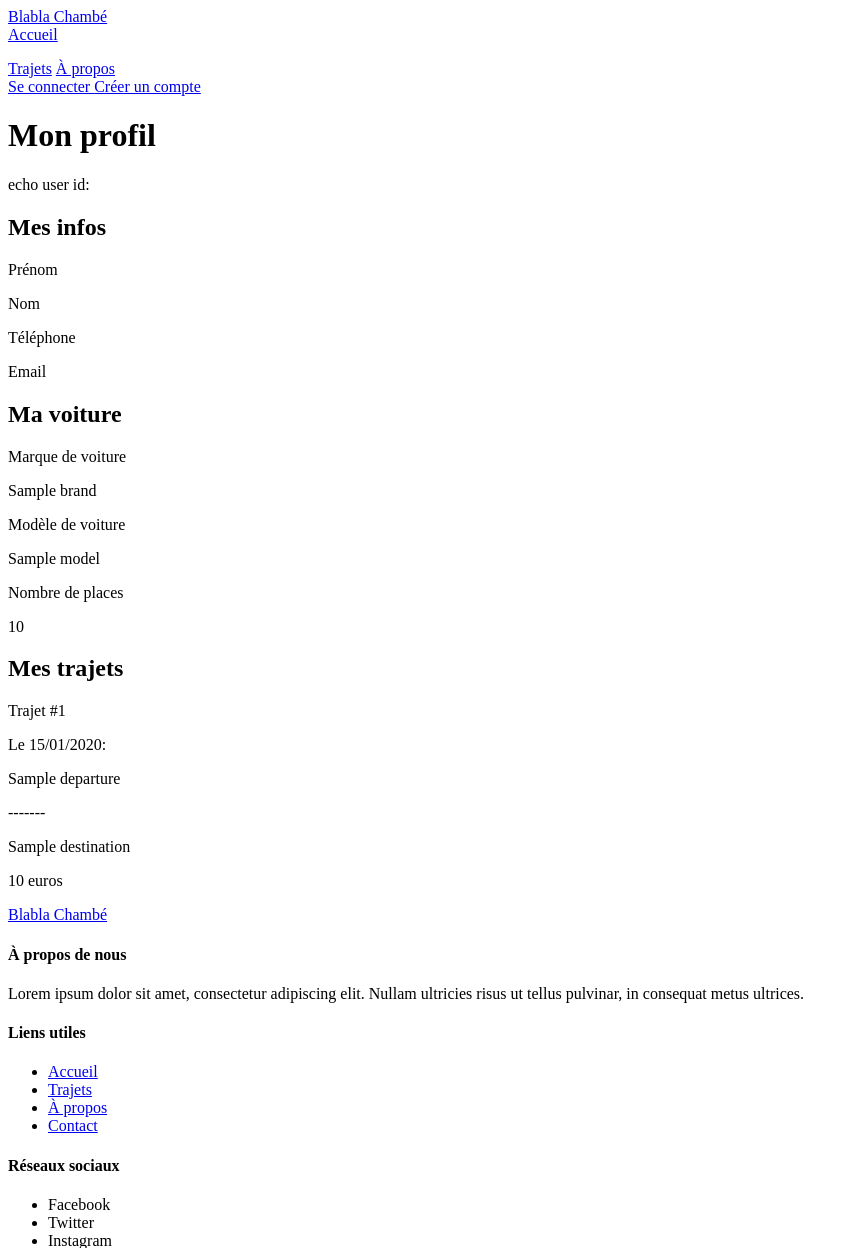
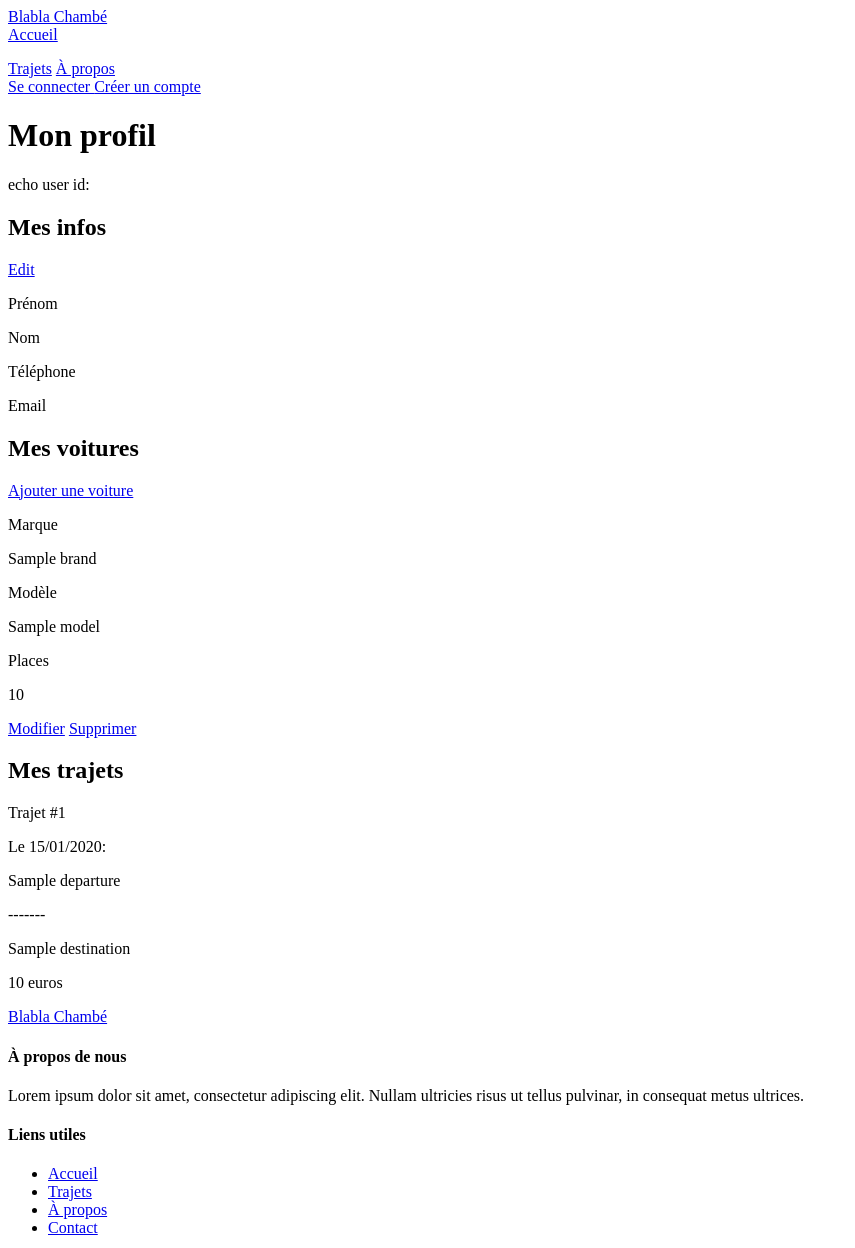
Before and after one commit to OrhanMA/Simplon-BlablaChambe, a Symfony app: template templates/profile/index.html.twig in a window 1280 px wide. Shown: the top 1248 px of the page, without its empty margins (0-855 px from the left). Run offline with Twig, Linux system fonts and the light colour scheme; the template is opened without the code that fills it: most values are stand-ins (such as "Sample title", 1, 10 or a date in 2020); some libraries are stand-ins or nearby versions.

Commit message:
added profile features: modify user and car: delete cars

```diff
--- a/templates/profile/index.html.twig
+++ b/templates/profile/index.html.twig
@@ -9,18 +9,24 @@ body %}
 
   <div class="flex flex-row flex-wrap gap-12">
     <div class="w-2/5">
+      <div class="flex items-center gap-6 mb-4">
         <h2
         class="text-3xl mb-5 font-bold underline underline-offset-[5px] decoration-stone-700"
         >
         Mes infos
         </h2>
+        <a class="cursor-pointer border-2 border-stone-400 text-stone-600 px-4 py-2 rounded-lg" href={{ path('app_edit_user') }}>Edit</a>
+      </div>
       <div class="flex flex-col gap-4 mb-4">
         <p
           class="text-2xl w-1/2 font-semibold underline decoration-stone-400 underline-offset-[5px]"
         >
           Prénom
         </p>
-        <p class="text-xl">{{ user.firstName }}</p>
+        <p class="text-xl">
+          {{ user.firstName }}
+        </p>
+
       </div>
       <div class="flex flex-col gap-4 mb-4">
         <p
@@ -48,17 +54,30 @@ body %}
       </div>
     </div>
     <div class="w-2/5">
-      {% for car in cars %}
+      <div class="flex items-center gap-6 mb-4">
         <h2
         class="text-3xl mb-5 font-bold underline underline-offset-[5px] decoration-stone-700"
         >
-        Ma voiture
+        Mes voitures
         </h2>
-      <div class="flex flex-col gap-4 mb-4">
+        <a
+        href={{ path('app_add_car') }}
+        class="cursor-pointer border-2 border-stone-400 text-stone-600 px-4 py-2 rounded-lg"
+        >
+        Ajouter une voiture
+        </a>
+      </div>
+      <div class="flex flex-wrap">
+        {% for car in cars %}
+        <div class="flex items-center">
+
+
+        <div class="flex gap-6">
+          <div class="flex flex-col gap-4 mb-4 w-full">
             <p
               class="text-2xl w-1/2 font-semibold underline decoration-stone-400 underline-offset-[5px]"
             >
-          Marque de voiture
+              Marque
             </p>
             <p class="text-xl">{{ car.brand }}</p>
           </div>
@@ -66,7 +85,7 @@ body %}
             <p
               class="text-2xl w-1/2 font-semibold underline decoration-stone-400 underline-offset-[5px]"
             >
-          Modèle de voiture
+              Modèle
             </p>
             <p class="text-xl">{{ car.model }}</p>
           </div>
@@ -74,11 +93,18 @@ body %}
             <p
               class="text-2xl w-1/2 font-semibold underline decoration-stone-400 underline-offset-[5px]"
             >
-          Nombre de places
+              Places
             </p>
             <p class="text-xl">{{ car.seats }}</p>
           </div>
+        </div>
+          <a class=" m-4 flex rounded-xl items-center h-12 px-2 border-2 border-stone-400" href={{ path('app_edit_car', {'id': car.id}) }}>Modifier</a>
+          <a class=" m-4 flex rounded-xl items-center h-12 px-2 border-2 border-red-600" href={{ path('app_delete_car', {'id': car.id}) }}>Supprimer</a>
+        </div>
       {% endfor %}
+      </div>
+
+
     </div>
     <div class="w-2/5">
       <h2
```
Also changed, not shown: src/Controller/ProfileController.php (+120 -1 lines), 1 other file. Lines whose indentation alone changed are shown as unchanged.
